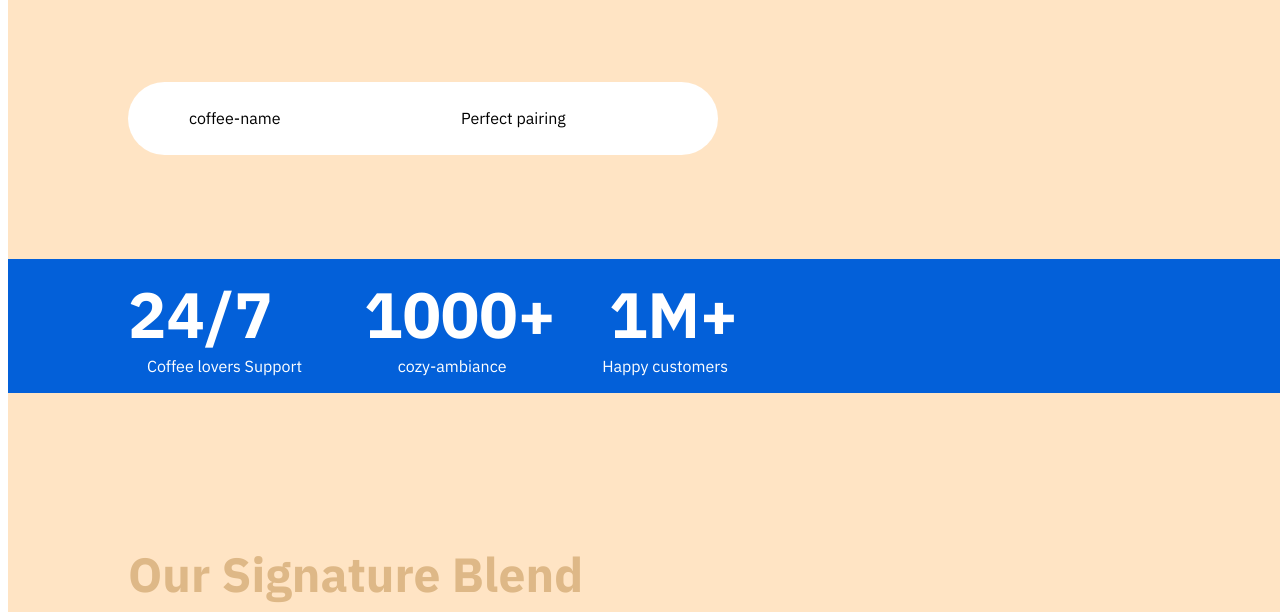
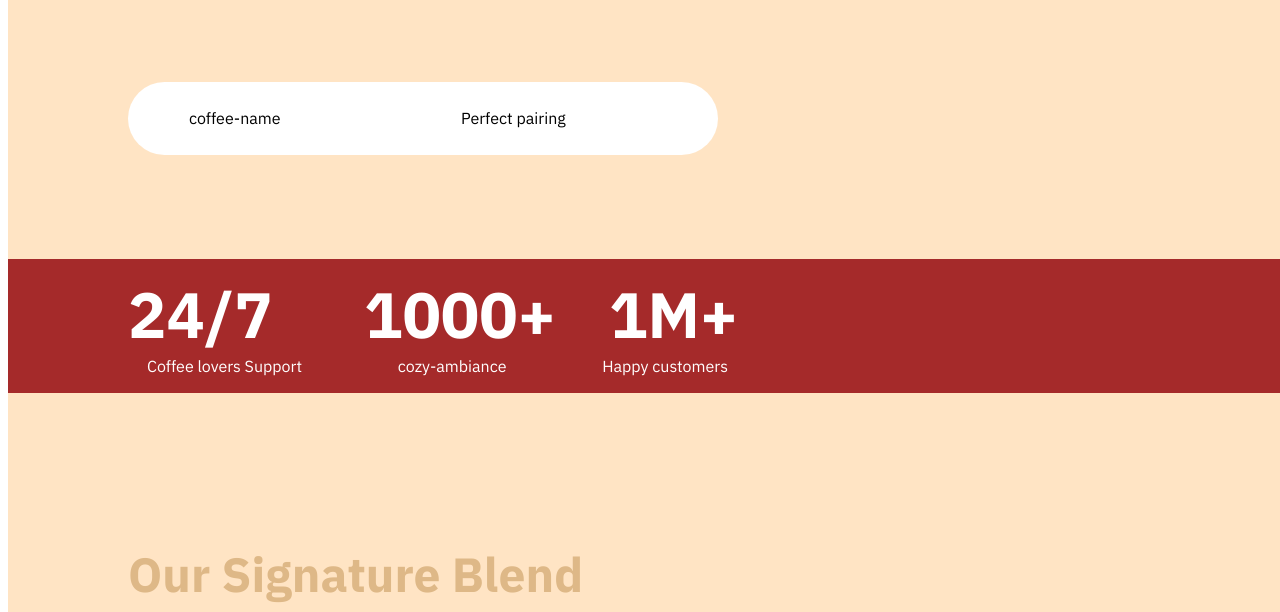
Before and after one commit to MarionA1/coffeepage, a plain HTML site: page index.html in a window 1280 px wide. Shown: the part 485-1097 px from the top of the page. Drawn offline with Linux system fonts and the light colour scheme.

Commit message:
Update styles.css

```diff
--- a/styles.css
+++ b/styles.css
@@ -444,7 +444,7 @@
     height: 134px;
     top: 736px;
     left: 0;
-    background: #0360d9;
+    background: brown;
     z-index: 22;
   }
   .flex-row-b {
```
